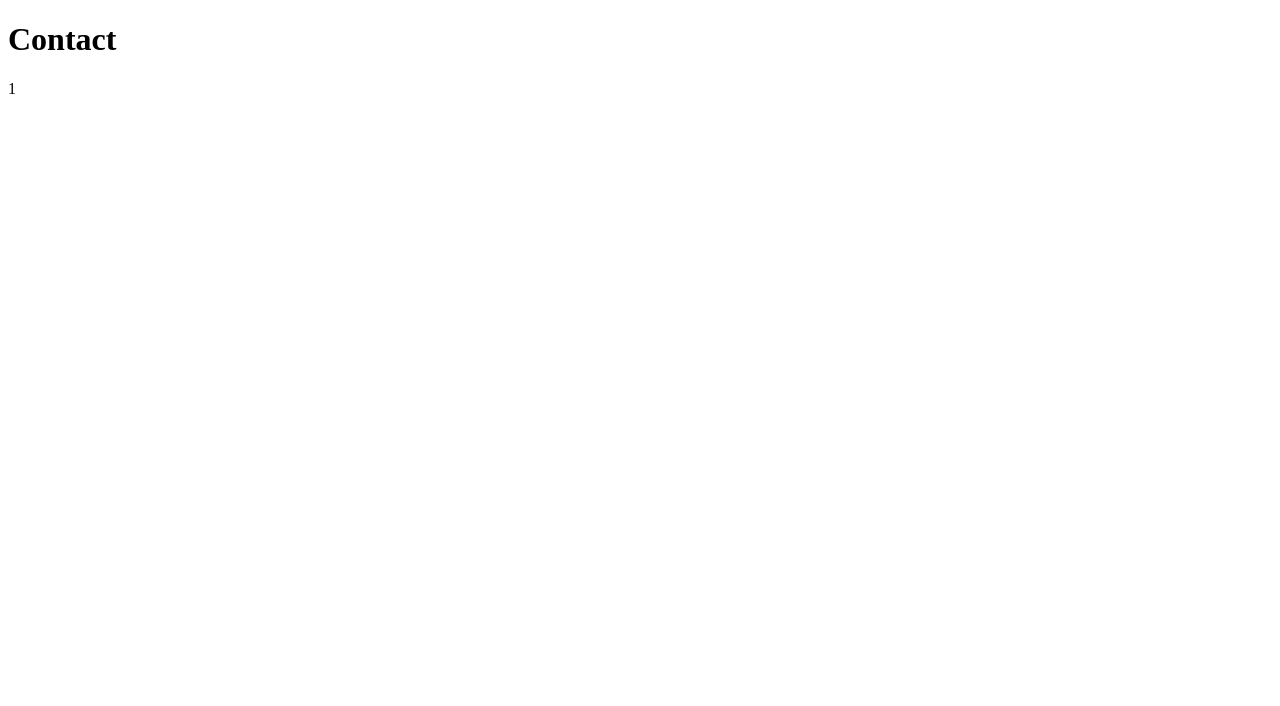
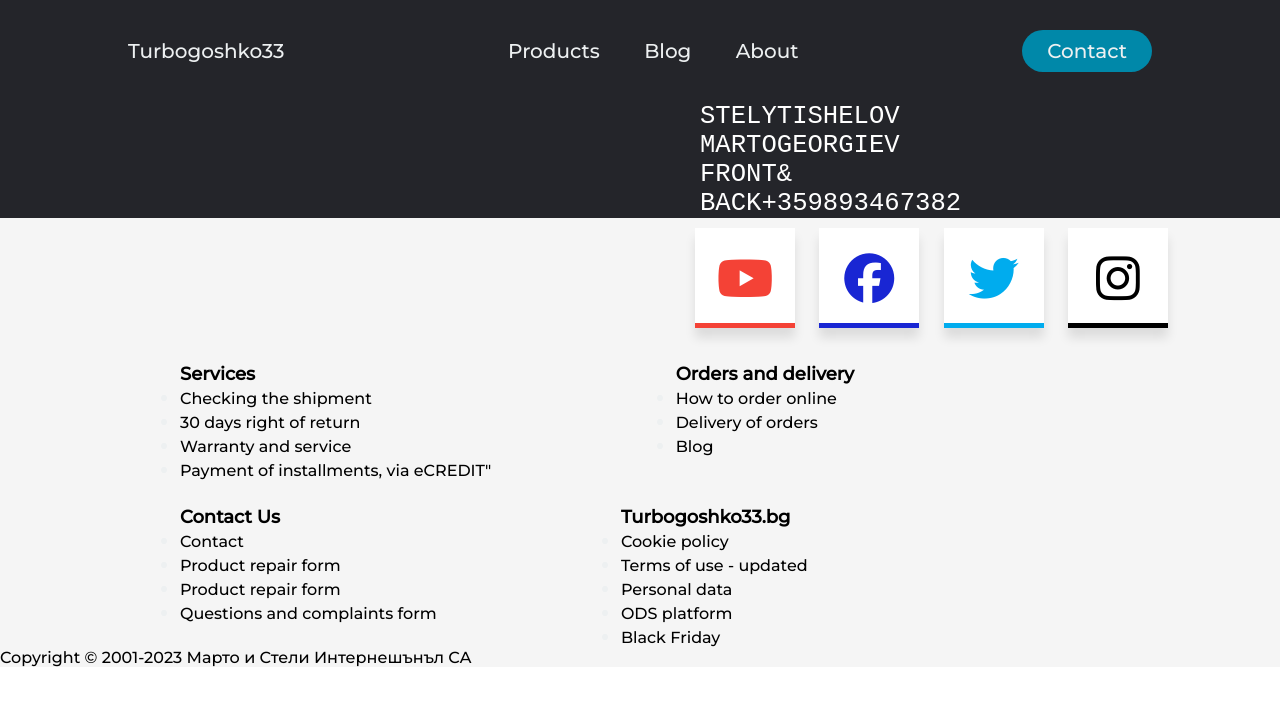
Before and after one commit to GosuStely/Site-with-Marto, a plain HTML site: page Contact.html in a window 1280 px wide. Drawn offline with Linux system fonts and the light colour scheme.

Commit message:
ruchkam po contaktite

```diff
--- a/Contact.html
+++ b/Contact.html
@@ -4,10 +4,104 @@
     <meta charset="UTF-8">
     <meta http-equiv="X-UA-Compatible" content="IE=edge">
     <meta name="viewport" content="width=device-width, initial-scale=1.0">
+    <link rel="stylesheet" href="contact.css">
+    <script src="https://kit.fontawesome.com/ad40ed3b9f.js" crossorigin="anonymous"></script>
     <title>Document</title>
 </head>
 <body>
-        <h1>Contact</h1>
-        <p>1</p>
+    <header>
+        <a href="#" class="logo">Turbogoshko33</a>
+        <nav>
+            <ul class="nav_Links">
+                <li><a href="Product.html">Products</a></li>
+                <li><a href="blog.html">Blog</a></li>
+                <li><a href="about.html">About</a></li>
+            </ul>
+        </nav>
+        <a class="cta" href="contact.html"><button>Contact</button></a>
+    </header>
+    <main>
+        <div id="text">
+            <div class="line">
+                <p class="word fancy">Stely</p>
+                <p class="word fancy">Tishelov</p>
+            </div>
+            <div class="line">
+                <p class="word fancy">Marto</p>
+                <p class="word fancy">Georgiev</p>
+            </div>
+            <div class="line">
+                <p class="word fancy">Front</p>
+                <p class="word fancy">&</p>
+            </div>
+            <div class="line">
+                <p class="word fancy">Back</p>
+                <p class="word fancy">+359893467382</p>
+            </div>
+        </div>
+    </main>
+    <footer>
+        <div class="icons">
+               <a href="https://www.youtube.com/">
+                   <i class="fa-brands fa-youtube"></i>
+               </a>
+               <a href="https://www.facebook.com/">
+                   <i class="fa-brands fa-facebook"></i>
+               </a>
+               <a href="https://twitter.com/">
+                   <i class="fa-brands fa-twitter"></i>
+               </a>
+               <a href="https://www.instagram.com/">
+                   <i class="fa-brands fa-instagram"></i>
+               </a>
+           </div>
+       <div class="container">
+           <div class="row">
+                       <div class="info">
+                           <a class="topinfo" href="" class=""><b>Services</b></a>
+                           <ul>
+                             <li><a href="" title="Checking the shipment">Checking the shipment</a></li>
+                               <li><a href="" title="30 days right of return">30 days right of return</a></li>
+                               <li><a href="" title="Warranty and service">Warranty and service</a></li>
+                               <li ><a href="" title="Payment of installments, via eCREDIT">Payment of installments, via eCREDIT"</a></li></ul>
+                       </div >
+                       <div class="info">
+                           <a class="topinfo" href=""><b>Orders and delivery</b></a>
+                           <ul>
+                               <li><a href="" title="How to order online">How to order online</a></li>
+                               <li><a href="" title="Delivery of orders">Delivery of orders</a></li>
+                               <li><a href="" title="Blog">Blog</a></li></ul>
+                       </div >
+                       <div class="info">
+                           <a  class="topinfo" href=""><b>Contact Us</b></a>
+                           <ul>
+                               <li ><a href="" title="Contact">Contact</a></li>
+                               <li><a href="" title="Product repair form">Product repair form</a></li>
+                               <li><a href="" title="Product repair form">Product repair form</a></li>
+                               <li><a href="" title="Questions and complaints form">Questions and complaints form</a></li> </ul>
+                       </div>
+                       <div class="info">
+                           <a class="topinfo" href=""><b>Turbogoshko33.bg</b></a>
+                           <ul>
+                               <li ><a href="" title="Cookie policy">Cookie policy</a></li>
+                               <li ><a href="" title="Terms of use - updated">Terms of use - updated</a></li>
+                               <li ><a href="" title="Personal data">Personal data</a></li>
+                               <li ><a href="" title="ODS platform">ODS platform</a></li>
+                               <li ><a href="" title="Black Friday">Black Friday</a></li></ul>
+                       </div>
+               </div>
+           </div>
+   </div>
+
+   <div>
+           <div class="row">
+               <div >
+                   <div class="caption">Copyright © 2001-2023 Марто и Стели Интернешънъл СА</div>
+               </div>
+       </div>
+   </div>
+
+   </div>
+   </footer>
 </body>
 </html>
--- /dev/null
+++ b/contact.css
@@ -0,0 +1,146 @@
+@import url('https://fonts.googleapis.com/css2?family=Montserrat:wght@500&display=swap');
+
+*{
+  box-sizing: border-box;
+  margin: 0;
+  font-family: "Montserrat", sans-serif;
+  padding: 0;
+
+}
+
+li,a,button{
+  font-weight: 500;
+  font-size: 20px;
+  color: #edf0f1;
+  text-decoration: none;
+}
+
+header{
+  display: flex;
+  justify-content: space-between;
+  align-items: center;
+  padding: 30px 10%;
+  background-color: #24252A;
+
+}
+
+.nav_Links{
+  list-style: none;
+}
+
+.nav_Links li{
+  display: inline-block;
+  padding: 0px 20px;
+}
+
+.nav_Links li a{
+  transition: all 0.3s ease 0s;
+}
+.nav_Links li a:hover{
+  color: #0088a9;
+}
+
+button{
+  padding: 9px 25px;
+  background-color: rgba(0,136,169,1);
+  border: none;
+  border-radius: 50px;
+  transition: all 0.3s ease 0s;
+  cursor: pointer;
+}
+button:hover{
+  background-color: rgba(0,136,169,0.4);
+
+}
+
+footer a{
+    color: black;
+    text-decoration: none;
+  }
+  footer ul li a{
+    color: black;
+    text-decoration: none;
+    font-size: 16px;
+  }
+  .topinfo{
+    font-size: 18px;
+  }
+  .info{
+
+    display:inline-table;
+    color: #f44236;
+    padding-left: 180px;
+    margin-top: 25px;
+  }
+  footer{
+    background-color: whitesmoke;
+  }
+  .icons{
+
+    display:inline;
+    padding-left: 685px;
+
+  }
+  .icons a{
+    height: 100px;
+    width: 100%;
+    display: inline-flex;
+    width: 100px;
+    align-items: center;
+    justify-content: center;
+    text-decoration: none;
+    font-size: 50px;
+    margin: 10px;
+    box-shadow: 0 10px 10px rgb(0,0,0,0.1);
+
+
+    background-size: 100% 200%;
+    background-position: 0% 5% ;
+    transition: background-position 0.5s, color 0.5s;
+  }
+  .icons a:nth-child(1){
+
+    color: #f44236;
+    background-image: linear-gradient(#fff 50%, #f44236 50%);
+  }
+  .icons a:nth-child(2){
+
+    color: #1926d3;
+    background-image: linear-gradient(#fff 50%,  #1926d3 50%);
+  }
+  .icons a:nth-child(3){
+
+    color: #00acee;
+    background-image: linear-gradient(#fff 50%,  #00acee 50%);
+  }
+  .icons a:nth-child(4){
+
+    color: black;
+    background-image: linear-gradient(#fff 50%,  black 50%);
+  }
+  .icons a:hover{
+    background-position: 0% 100% ;
+    color: #fff;
+  }
+  main{
+    background-color: #24252A;
+  }
+  p{
+    color: white;
+    font-size: 2vw;
+    font-family: monospace;
+    margin: 0rem;
+    text-transform: uppercase;
+  }
+  #text{
+    margin-left: 700px;
+    margin-right: 700px;
+
+  }
+  .line{
+    display: flex;
+    justify-content: space-between;
+  }
+  #text:has(.fancy:hover) .word:not(.fancy:hover){
+    opacity: 0.2;
+  }
```
